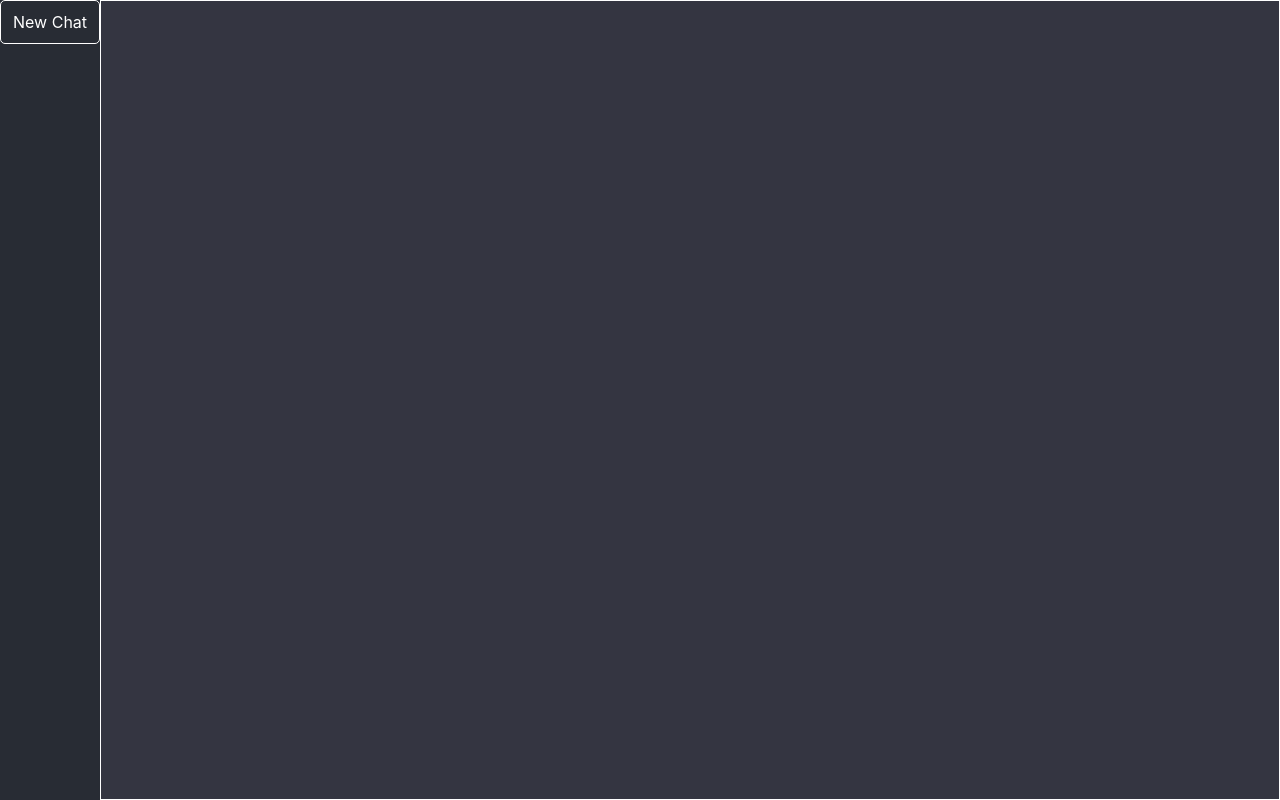
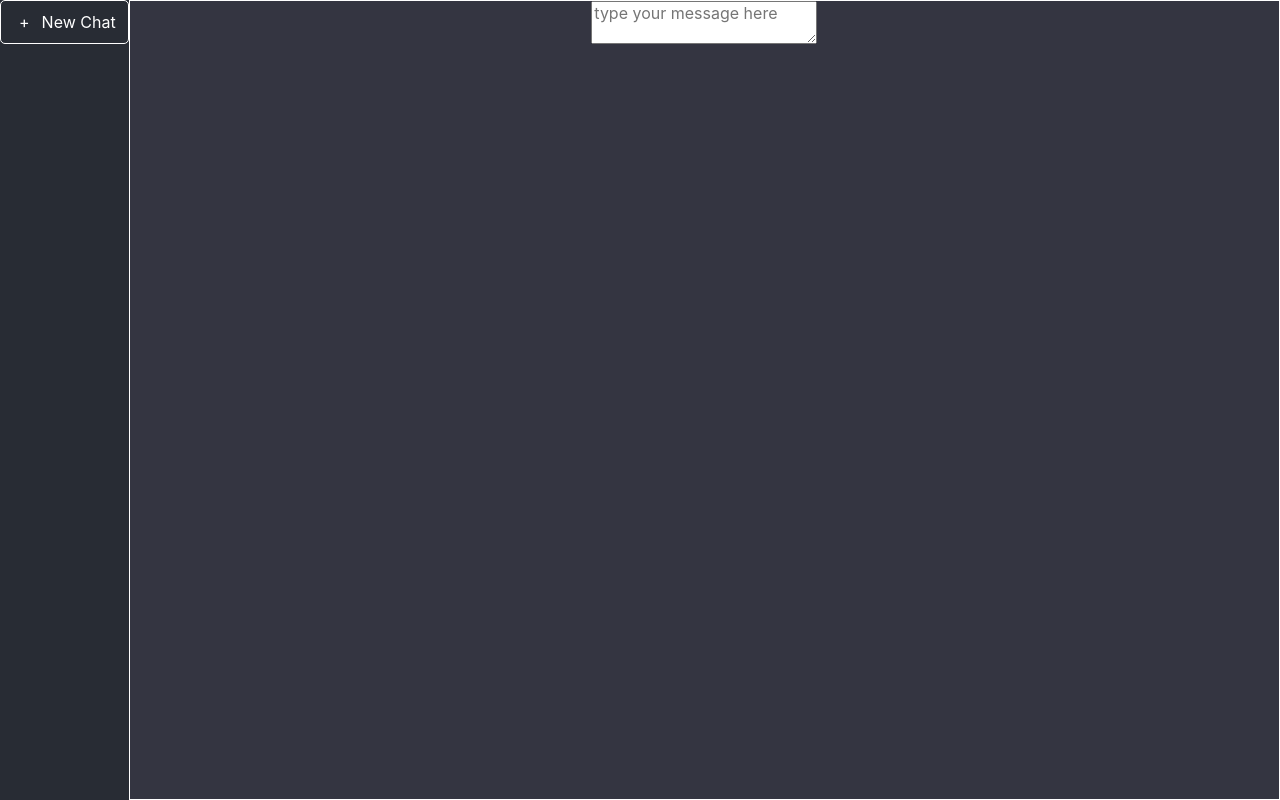
Before and after one commit to carterh191/chatgpt-enhanced, a React (Create React App) app in the folder client/: page / in a window 1280 px wide. Built offline with nearby package versions, Linux system fonts and the light colour scheme.

Commit message:
Created text area

```diff
--- a/client/src/App.css
+++ b/client/src/App.css
@@ -18,7 +18,18 @@
   border:1px solid white;
   border-radius:5px;
   text-align: left;
+  transition:ease 0.25s all;
 }
+
+.side-menu-button:hover {
+  background-color: rgba(255,255,255,.1);
+}
+
+.side-menu-button span {
+  padding-left:6px;
+  padding-right:12px;
+}
+
 .chatbox {
   flex:1;
   border:1px solid white;
--- a/client/src/App.js
+++ b/client/src/App.js
@@ -7,11 +7,14 @@ function App() {
     <div className="App">
       <aside classname="sidemenu">
         <div className="side-menu-button">
+          <span>+</span>
           New Chat
         </div>
       </aside>
       <section className="chatbox">
-
+        <div className="chat-input-holder">
+          <textarea className="chat-input-textarea" placeholder="type your message here"></textarea>
+        </div>
       </section>
 
     </div>
```
